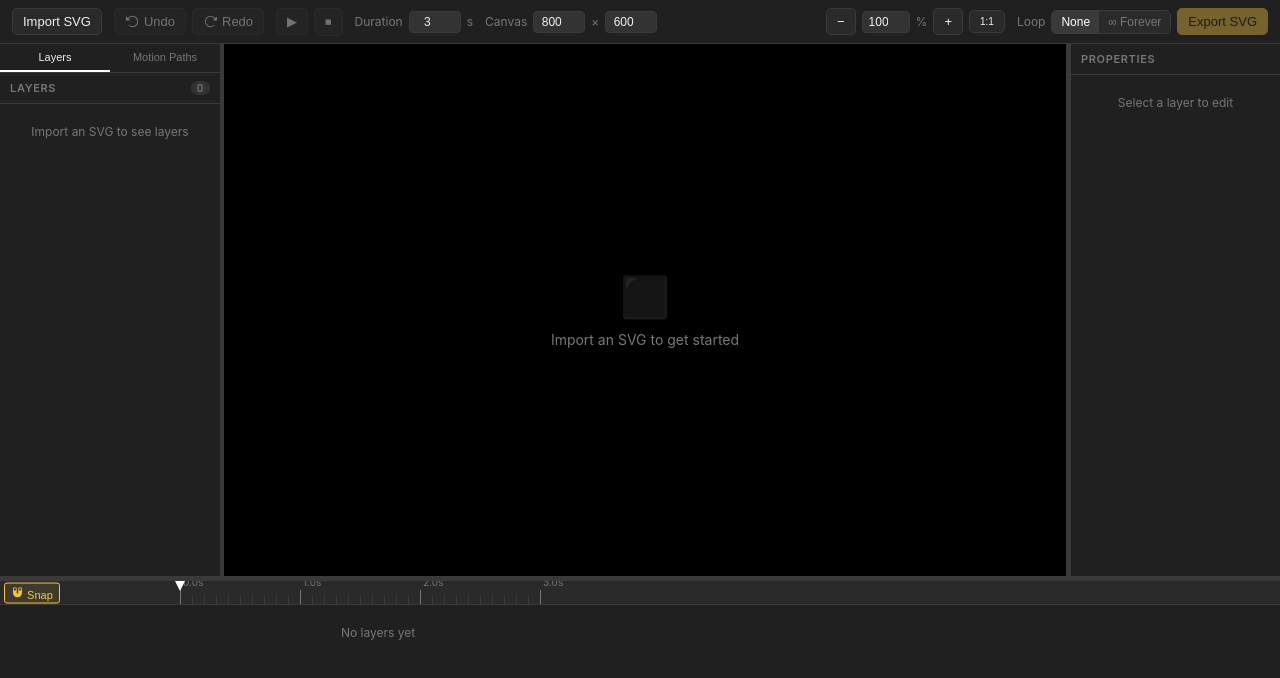
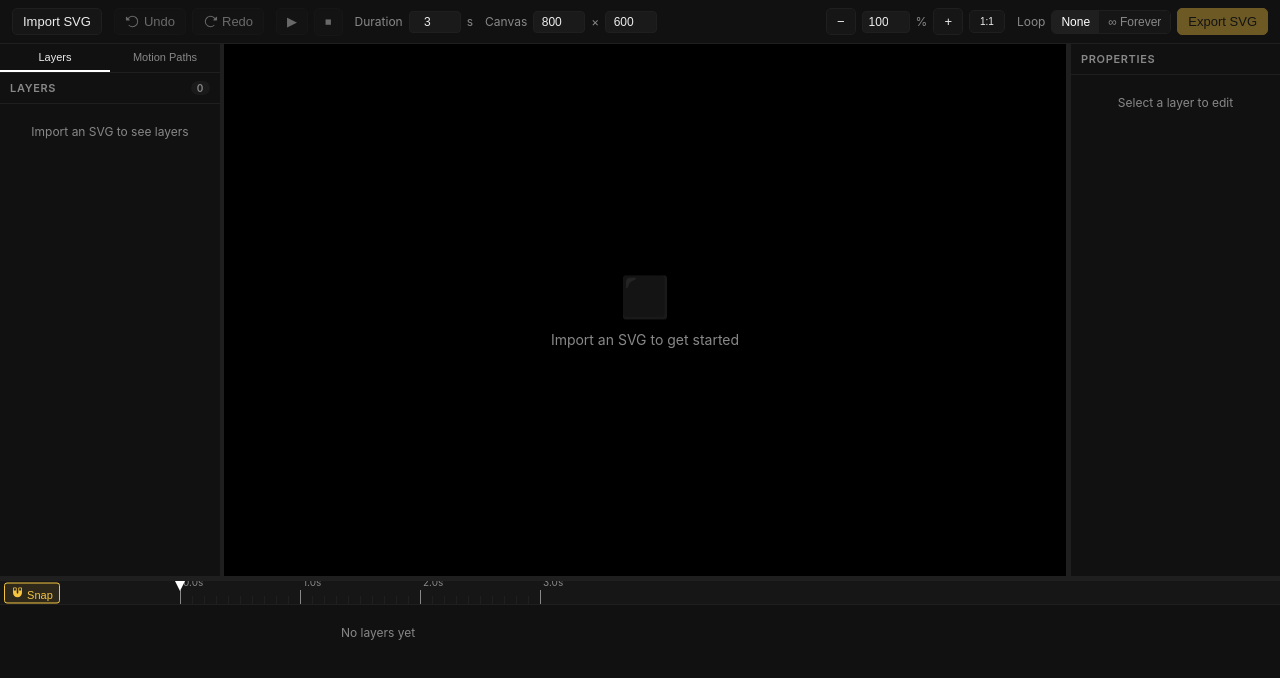
Before and after one commit to jmackow/svg-animator, a React (Vite) app: page / in a window 1280 px wide. Shown: the top 678 px of the page. Built offline with nearby package versions, Linux system fonts and the light colour scheme.

Commit message:
darker colors, readme added

```diff
--- a/src/index.css
+++ b/src/index.css
@@ -1,15 +1,15 @@
 *, *::before, *::after { box-sizing: border-box; margin: 0; padding: 0; }
 
 :root {
-  --bg: #161616;
-  --surface: #202020;
-  --surface2: #2a2a2a;
-  --surface3: #333333;
-  --border: #3a3a3a;
-  --text: #f0f0f0;
-  --text-muted: #777777;
+  --bg: #0a0a0a;
+  --surface: #111111;
+  --surface2: #161616;
+  --surface3: #1a1a1a;
+  --border: #1f1f1f;
+  --text: #ededed;
+  --text-muted: #888888;
   --accent: #ffffff;
-  --accent-dim: #3a3a3a;
+  --accent-dim: #1f1f1f;
   --danger: #e05555;
   --kf-color: #f5c542;
   --kf-selected: #ff8c42;
```
Also changed, not shown: 1 other file (tests, documents, lock files or other folders).
